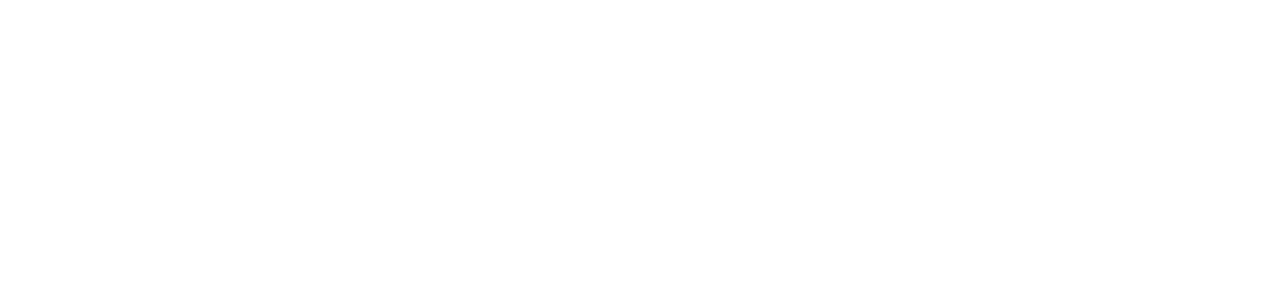
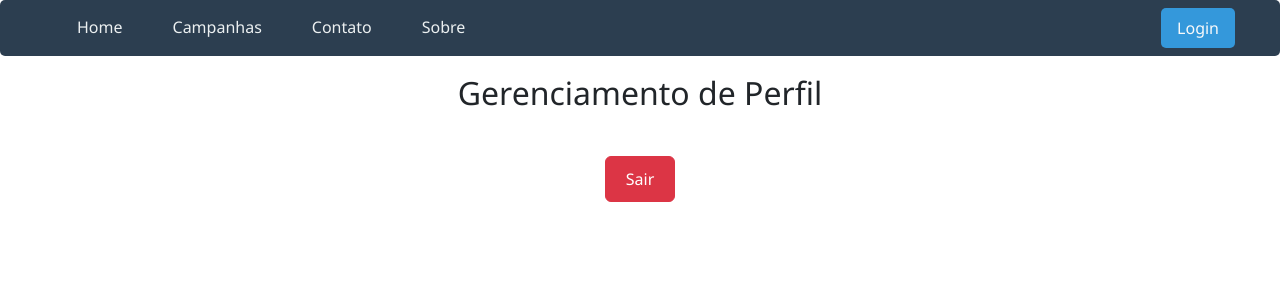
Before and after one commit to Uslipe/ApoiaAcaoVisual, a React (Create React App) app: page /perfil in a window 1280 px wide. Before the commit this address had no page. Shown: the top 300 px of the page. Built offline with nearby package versions, Linux system fonts and the light colour scheme.

Commit message:
feat: protótipo da tela de gerenciamento de perfil do doador

```diff
--- a/src/App.js
+++ b/src/App.js
@@ -7,6 +7,7 @@
 import Login from "./telas/Login";
 import Cadastro from "./telas/Cadastro";
 import DoacaoFinanceira from "./telas/DoacaoFinanceira";
+import Perfil from "./telas/Perfil";
 
 function App() {
   return (
@@ -18,6 +19,7 @@
           <Route path="/login" element={<Login />} />
           <Route path="/cadastro" element={<Cadastro />} />
           <Route path="/doacaoFinanceira" element={<DoacaoFinanceira />} />
+          <Route path="/perfil" element={<Perfil />} />
         </Routes>
       </div>
     </Router>
--- a/src/layout/Navbar.js
+++ b/src/layout/Navbar.js
@@ -1,34 +1,26 @@
 import React from "react";
-import { Link } from 'react-router-dom';
+import { Link, useNavigate } from 'react-router-dom';
 import './resources/style.css';
 
 export default function Navbar() {
+  const token = localStorage.getItem("token");
   return (
     <nav>
       <ul className="menu">
         <li><Link to="/">Home</Link></li>
         <li><Link to="/">Campanhas</Link></li>
-        <li className="has-submenu">
-          <Link to="#">Serviços ▼</Link>
-          <ul className="submenu">
-            <li><Link to="/consultoria">Consultoria</Link></li>
-            <li><Link to="/treinamento">Treinamento</Link></li>
-            <li className="has-submenu">
-              <Link to="#">Desenvolvimento ➤</Link>
-              <ul className="submenu">
-                <li><Link to="/web">Web</Link></li>
-                <li><Link to="/mobile">Mobile</Link></li>
-                <li><Link to="/desktop">Desktop</Link></li>
-              </ul>
-            </li>
-          </ul>
-        </li>
         <li><Link to="/contato">Contato</Link></li>
         <li><Link to="/sobre">Sobre</Link></li>
         <li className="icon-login">
-        <Link className="nav-link btn btn-light text-light px-3" to="/login">
-          Login
-        </Link>
+          {token ? (
+            <Link className="nav-link btn btn-light text-light px-3" to="/perfil">
+              Ver Perfil
+            </Link>
+          ) : (
+            <Link className="nav-link btn btn-light text-light px-3" to="/login">
+              Login
+            </Link>
+          )}
         </li>
       </ul>
     </nav>
--- /dev/null
+++ b/src/telas/Perfil.js
@@ -0,0 +1,27 @@
+import React from "react";
+import { useNavigate } from "react-router-dom";
+import Navbar from "../layout/Navbar";
+import "./resources/perfil.css";
+
+export default function Perfil() {
+  const navigate = useNavigate();
+
+  const handleLogout = () => {
+    localStorage.removeItem("token");
+    localStorage.removeItem("idUsuario");
+    navigate("/");
+  };
+
+  return (
+    <div>
+      <Navbar />
+      <div className="container mt-4 perfil-container">
+        <h2>Gerenciamento de Perfil</h2>
+        {/* Adicione aqui os campos e funcionalidades para gerenciar o perfil do usuário */}
+        <button className="btn btn-danger mt-4" onClick={handleLogout}>
+          Sair
+        </button>
+      </div>
+    </div>
+  );
+}
--- /dev/null
+++ b/src/telas/resources/perfil.css
@@ -0,0 +1,13 @@
+.perfil-container {
+    padding-top: 50px;
+    text-align: center;
+  }
+
+  .perfil-container h2 {
+    margin-bottom: 20px;
+  }
+
+  .perfil-container .btn {
+    padding: 10px 20px;
+    font-size: 16px;
+  }
```
